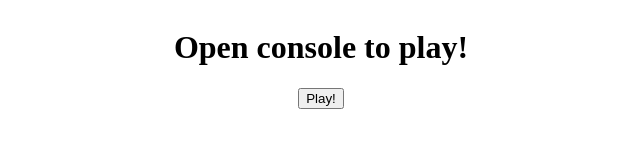
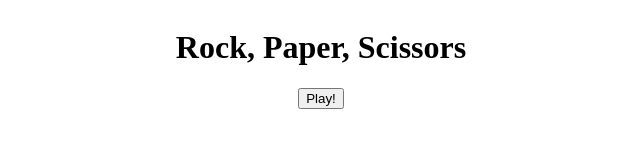
Before and after one commit to 3psilon0/rock-paper-scissors, a plain HTML site: page index.html in a window 1280 px wide. Shown: the whole page, without its empty margins (319-959 px from the left). Drawn offline with Linux system fonts and the light colour scheme.

Commit message:
Changed title and heading

```diff
--- a/index.html
+++ b/index.html
@@ -4,11 +4,11 @@
     <meta charset="UTF-8">
     <meta name="viewport" content="width=device-width, initial-scale=1.0">
     <link rel="stylesheet" href="./styles.css">
-    <title>Document</title>
+    <title>RPS Game</title>
 </head>
 <body>
     <main>
-        <h1>Open console to play!</h1>
+        <h1>Rock, Paper, Scissors</h1>
         <div id="content"></div>
         <button id="play-button">Play!</button>
     </main>
```
